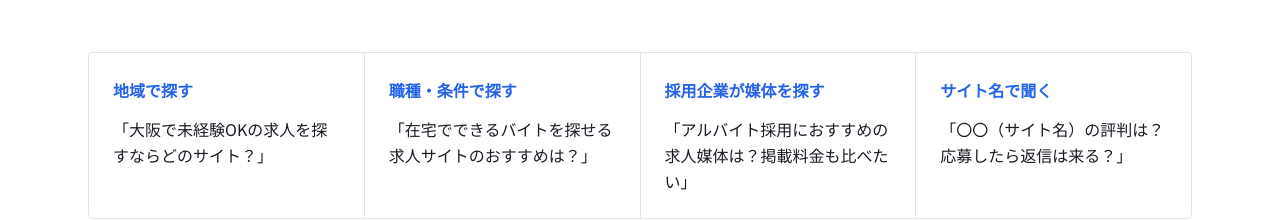
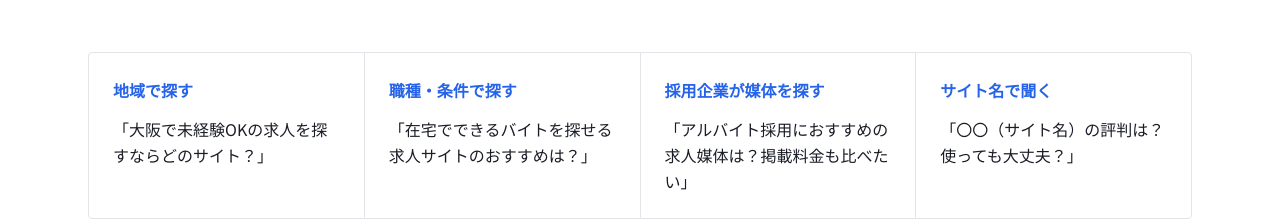
Before and after one commit to okonomidonn/test, a Next.js app: page /ai in a window 1280 px wide. Shown: the part 2845-3065 px from the top of the page. Built offline with nearby package versions, Linux system fonts and the light colour scheme; no server answers.

Commit message:
「サイト名で聞く」の質問例を分かりやすく
Co-Authored-By: Claude Opus 5.5 <noreply@anthropic.com>
Claude-Session: https://claude.ai/code/session_01Th8iNbFkn2KLL5wKS71adU

```diff
--- a/src/components/ai/jobs-landing.tsx
+++ b/src/components/ai/jobs-landing.tsx
@@ -17,7 +17,7 @@ const QUESTION_TYPES = [
   { title: "地域で探す", ex: "大阪で未経験OKの求人を探すならどのサイト？" },
   { title: "職種・条件で探す", ex: "在宅でできるバイトを探せる求人サイトのおすすめは？" },
   { title: "採用企業が媒体を探す", ex: "アルバイト採用におすすめの求人媒体は？掲載料金も比べたい" },
-  { title: "サイト名で聞く", ex: "〇〇（サイト名）の評判は？応募したら返信は来る？" },
+  { title: "サイト名で聞く", ex: "〇〇（サイト名）の評判は？使っても大丈夫？" },
 ];
 
 const FINDINGS = [
```
